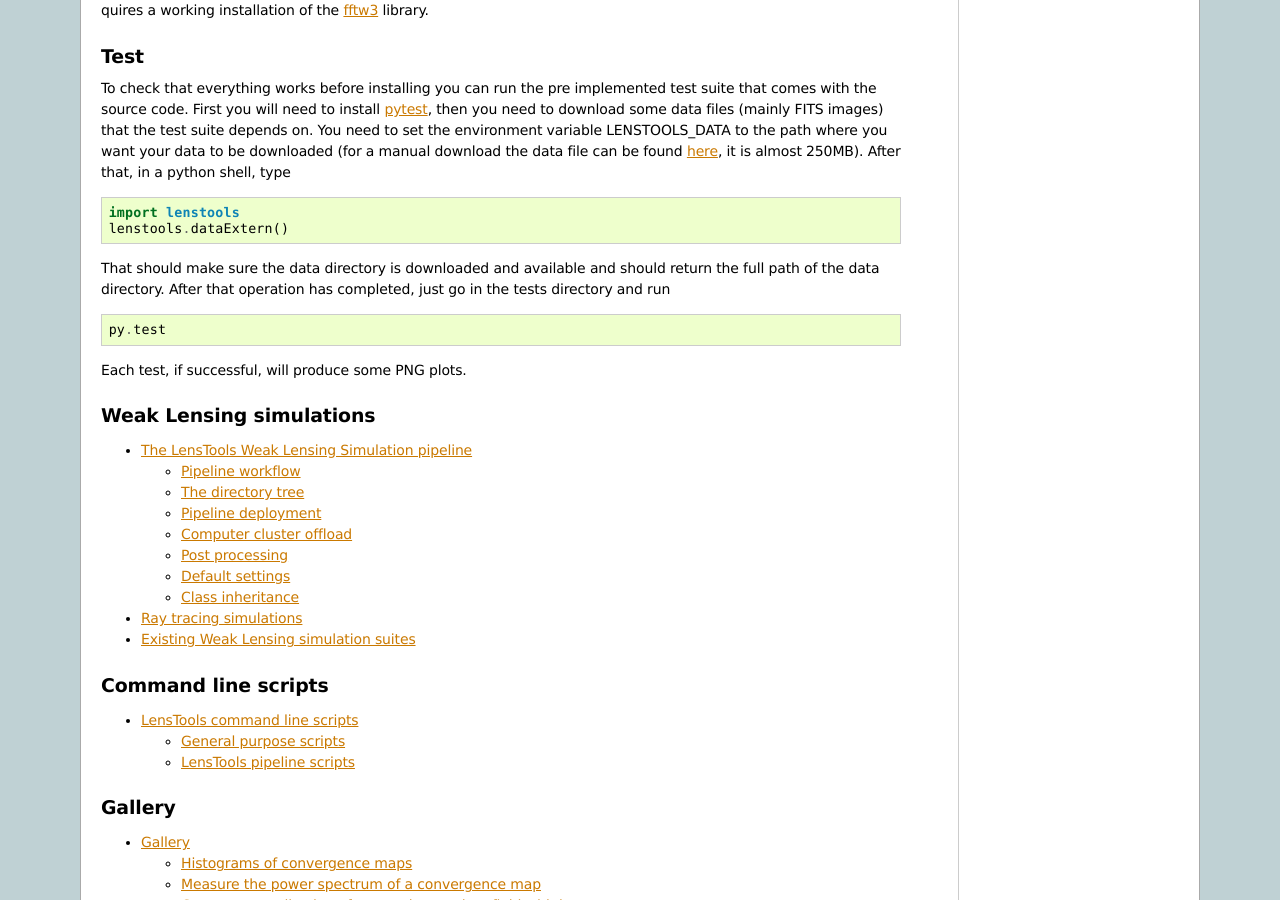
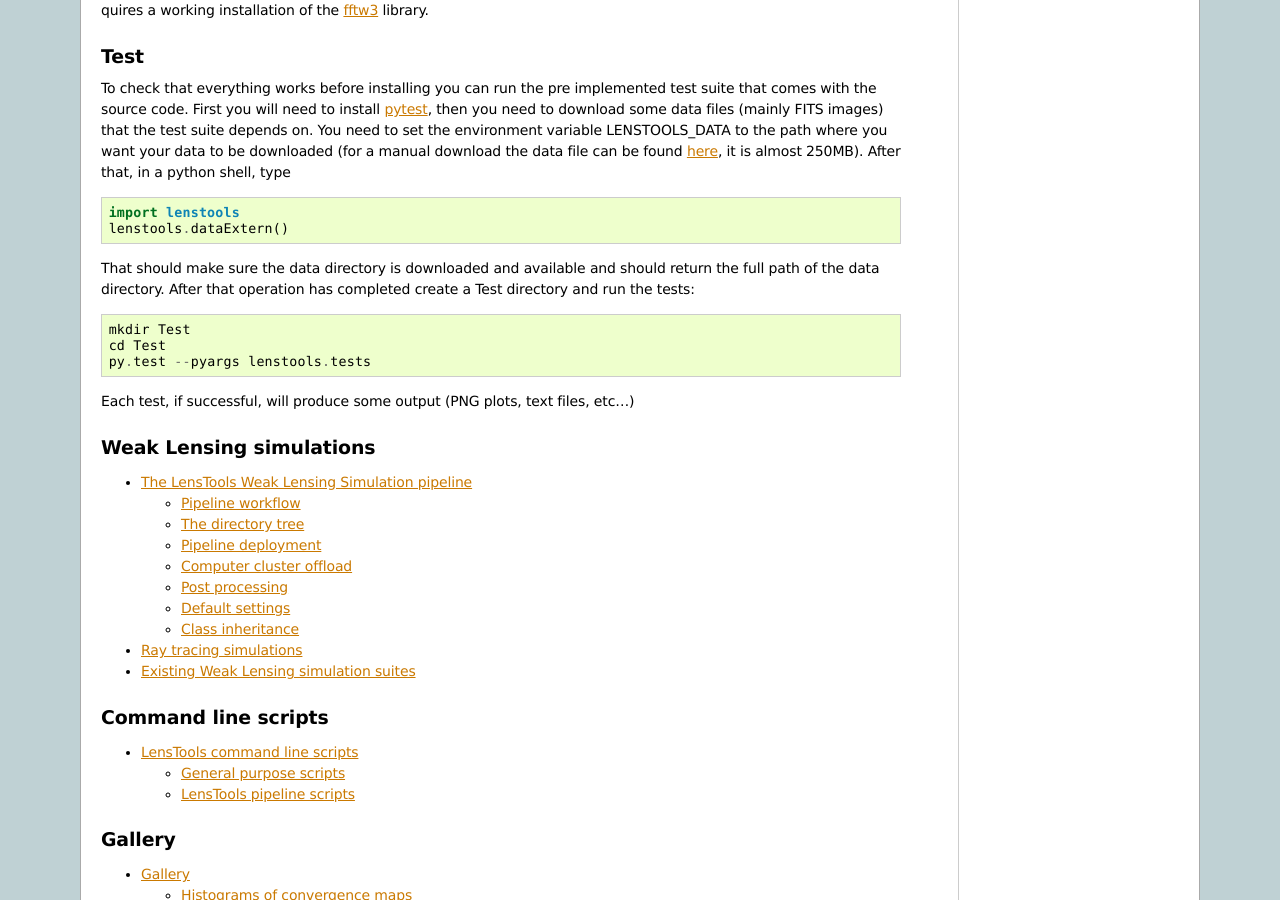
Before and after one commit to apetri/LensTools, a Sphinx documentation site: the page built from docs/source/index.rst, in a window 1280 px wide and 900 px high, scrolled down 1212 px. Built offline with Sphinx 7.4.7, drawn with Linux system fonts in a browser that asks for light colours; the version number is read from the project's files by our own code.

Commit message:
install tests package too

```diff
--- a/docs/source/index.rst
+++ b/docs/source/index.rst
@@ -75,13 +75,15 @@ To check that everything works before installing you can run the pre implemented
    import lenstools
    lenstools.dataExtern()
 
-That should make sure the data directory is downloaded and available and should return the full path of the data directory. After that operation has completed, just go in the tests directory and run
+That should make sure the data directory is downloaded and available and should return the full path of the data directory. After that operation has completed create a Test directory and run the tests:
 
 ::
 
-   py.test
+   mkdir Test
+   cd Test
+   py.test --pyargs lenstools.tests
 
-Each test, if successful, will produce some PNG plots.
+Each test, if successful, will produce some output (PNG plots, text files, etc...)
 
 
 Weak Lensing simulations
--- a/setup.py
+++ b/setup.py
@@ -11,7 +11,7 @@ url = "http://www.columbia.edu/~ap3020/LensTools/html"
 default_cfg = "setup.cfg"
 
 #Sub-packages
-sub_package_names = ["image","catalog","statistics","utils","simulations","observations","pipeline","scripts","extern"]
+sub_package_names = ["image","catalog","statistics","utils","simulations","observations","pipeline","scripts","extern","tests"]
 packages = [ name ]
 for sub_name in sub_package_names:
 	packages.append("{0}.{1}".format(name,sub_name))
```
